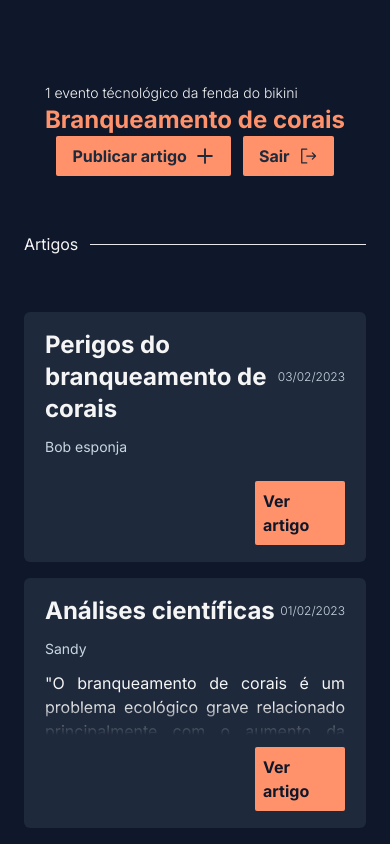
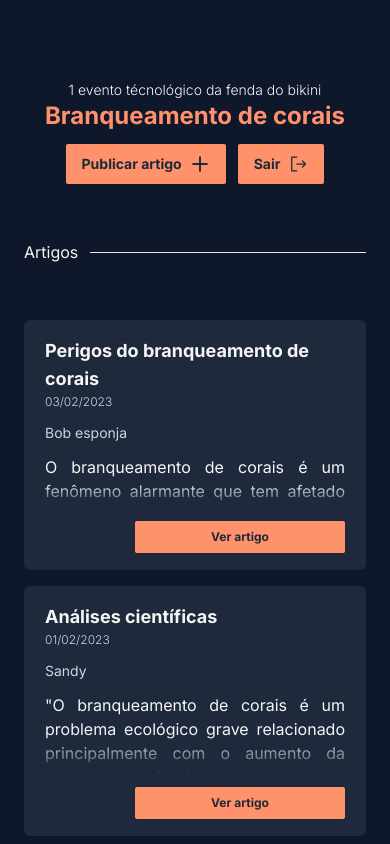
Before and after one commit to karendantas/corals-event-nextjs, a Next.js app: page /home in a window 390 px wide. Shown: the top 844 px of the page. Built offline with nearby package versions, Linux system fonts and the light colour scheme; data requests are answered from the project's data file.

Commit message:
feat: add responsitivy

```diff
--- a/src/app/home/article/[id]/page.tsx
+++ b/src/app/home/article/[id]/page.tsx
@@ -29,9 +29,9 @@ export default function Article ({ params }: {params: {id: string} }) {
                     <ArrowLeft size={24}/>  Voltar
                 </Link>
 
-                <h2 className="text-4xl font-bold mt-2" > {currentArticle.title} </h2>
+                <h2 className="text-2xl md:text-4xl font-bold mt-2" > {currentArticle.title} </h2>
 
-                <div className="flex items-center justify-between mt-5 text-slate-400">
+                <div className="flex flex-col gap-2 md:flex-row items-start md:items-center justify-between mt-5 text-slate-400">
                     <span>
                         {currentArticle.author_name}
                     </span>
@@ -42,7 +42,7 @@ export default function Article ({ params }: {params: {id: string} }) {
                 </div>
 
                 <div className="mt-12">
-                    <p className="text-justify">
+                    <p className="text-justify text-md md:text-lg">
                         {currentArticle.content}
                     </p>
                 </div>
--- a/src/app/not-found.tsx
+++ b/src/app/not-found.tsx
@@ -3,9 +3,9 @@ import Link from "next/link";
 
 export default function NotFound (){
     return (
-        <div >
-            <h2> Página não encontrada</h2>
-            <p> Não foi possível encontrar a página requisitada</p>
+        <div className="w-full max-w-screen-lg h-screen mx-auto flex flex-col items-center justify-center gap-2">
+            <h2 className="text-md md:text-xl font-bold"> Página não encontrada</h2>
+            <p className="text-xs md:text-lg pb-3"> Desculpe, não encontramos a página requisitada.</p>
             <Link href="/home">
                 <ButtonContainer>
                     <ButtonContainer.Body> Voltar para a página principal </ButtonContainer.Body>
--- a/src/app/page.tsx
+++ b/src/app/page.tsx
@@ -5,15 +5,17 @@ import Link from "next/link";
 export default function Home() {
   return (
     <main className="w-full h-screen bg-pattern bg-no-repeat bg-cover bg-bgcolor bg-blend-multiply">
-      <div className="max-w-screen-lg h-screen mx-auto flex items-center justify-center md: px-6">
+
+      <div className="max-w-screen-lg h-screen mx-auto flex items-center justify-center px-6">
         <div className="flex flex-1 flex-col items-start justify-center gap-2">
-          <strong>1° edição do evento técnológico da fenda do Bikini</strong>
-          <h1 className=" text-coral text-6xl font-bold"> Desafios ecológicos: Branqueamento de corais </h1>
+
+          <strong className="text-xs md:text-lg">1° edição do evento técnológico da fenda do Bikini</strong>
+          <h1 className=" text-coral text-3xl md:text-6xl font-bold"> Desafios ecológicos: Branqueamento de corais </h1>
           <p
-            className="max-w-[600px] text-justify mt-4 text-md"
+            className="max-w-[600px] text-justify mt-4 text-xs md:text-lg"
           > Cadastre-se no evento para criar e publicar seus artigos! O tema da edição desse ano aborda o branqueamento de corais: problemáticas e possíveis soluções </p>
 
-        <Link href={'/register'} className="flex justify-center bg-slate-900 border-[2px] border-coral rounded-md max-w-52 w-[100%] py-3 text-xl mt-12 hover:bg-coral hover:text-slate-900">
+        <Link href={'/register'} className="flex justify-center bg-slate-900 border-[2px] border-coral rounded-md max-w-32 md:max-w-52 w-[100%] py-3 text-xs md:text-xl mt-4 hover:bg-coral hover:text-slate-900">
 
           <button className="flex items-center justify-center gap-3">
             Participe
--- a/src/components/article.tsx
+++ b/src/components/article.tsx
@@ -9,8 +9,8 @@ export function Article ({ data}:ArticleProps){
     return (
         <div className="w-auto max-h-[250px] bg-slate-800 flex flex-col justify-start px-5 py-4 gap-3 rounded-md mb-4 border border-transparent hover:border-coral">
 
-            <div className="flex items-center justify-between">
-                <h3 className="text-2xl font-bold"> {data.title}</h3>
+            <div className="flex flex-col md:flex-row items-start md:items-center justify-between">
+                <h3 className="text-lg md:text-2xl font-bold"> {data.title}</h3>
 
                 <span className="text-[12px] font-light text-slate-300">{data.created_at}</span>
             </div>
@@ -26,7 +26,7 @@ export function Article ({ data}:ArticleProps){
 
             <Link
                 href={`/home/article/${data.id}`}
-                className="bg-coral text-slate-900 text-md font-bold w-[30%] p-2 rounded-sm hover:bg-darkcoral justify-center flex self-end"> Ver artigo </Link>
+                className="bg-coral text-slate-800 text-xs md:text-base font-bold w-[70%] md:w-[20%] p-2 rounded-sm hover:bg-darkcoral justify-center flex self-end"> Ver artigo </Link>
         </div>
     )
 }
--- a/src/components/button.tsx
+++ b/src/components/button.tsx
@@ -9,7 +9,7 @@ function ButtonContainer ({children, ...rest} : ButtonProps ){
         <button
             type = "submit"
             {...rest}
-            className="bg-coral text-slate-800 font-bold px-4 h-10 rounded-sm flex items-center gap-2 hover:bg-darkcoral disabled:opacity-15 disabled:cursor-not-allowed">
+            className="bg-coral text-slate-800 font-bold text-sm md:text-md px-4 h-10 rounded-sm flex items-center gap-2 hover:bg-darkcoral disabled:opacity-15 disabled:cursor-not-allowed">
             {children}
         </button>
     )
--- a/src/components/header.tsx
+++ b/src/components/header.tsx
@@ -7,8 +7,8 @@ type Props = {
 }
 export function Header ({onClick}: Props){
     return (
-        <header className="w-full flex flex-col items-center justify-between sm:flex-row ">
-            <div>
+        <header className="w-full flex flex-col items-center justify-between md:flex-row">
+            <div className="flex flex-col items-center pb-3 md:items-start">
                 <span className="text-sm font-light">1 evento técnológico da fenda do bikini</span>
                 <h2 className="text-2xl font-bold text-coral" >Branqueamento de corais</h2>
             </div>
@@ -24,7 +24,7 @@ export function Header ({onClick}: Props){
                     <li>
                         <Link
                             href={'/logout'}
-                            className="bg-coral text-slate-800 font-bold px-4 h-10 rounded-sm flex items-center gap-2 hover:bg-darkcoral"
+                            className="bg-coral text-slate-800 font-bold text-sm md:text-md px-4 h-10 rounded-sm flex items-center gap-2 hover:bg-darkcoral"
                         >
                             Sair
                             <SignOut size={20} />
--- a/src/components/new-article.tsx
+++ b/src/components/new-article.tsx
@@ -48,7 +48,7 @@ export function NewArticleForm({closeNewArticleForm}: NewArticleFormProps){
     }
     return (
 
-            <div className=" max-w-2xl w-full bg-slate-900 p-12 rounded-md z-50 border-coral border">
+            <div className=" max-w-2xl w-full bg-slate-900 p-2 md:p-10 rounded-md z-50 border-coral border">
 
                 <div className="flex items-center justify-between pb-3">
                     <h2 className="text-slate-100 font-semibold">Criar novo artigo </h2>
```
